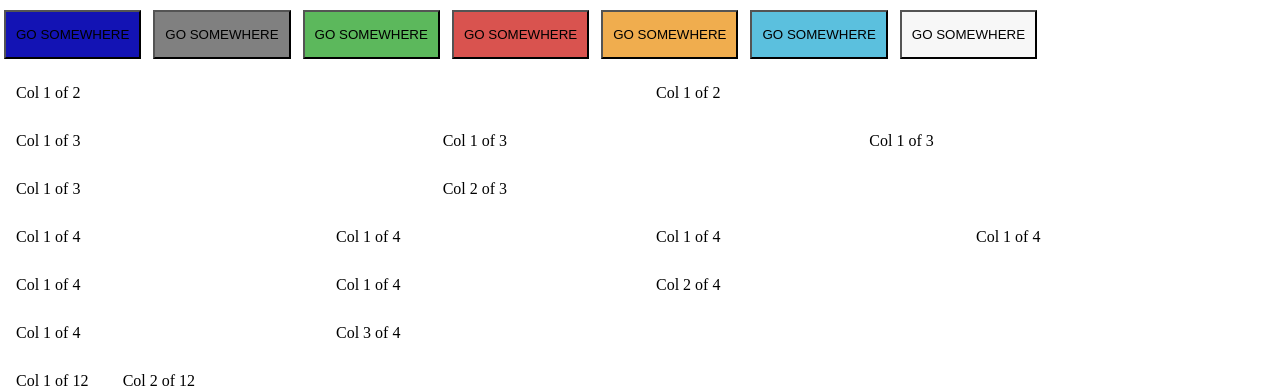
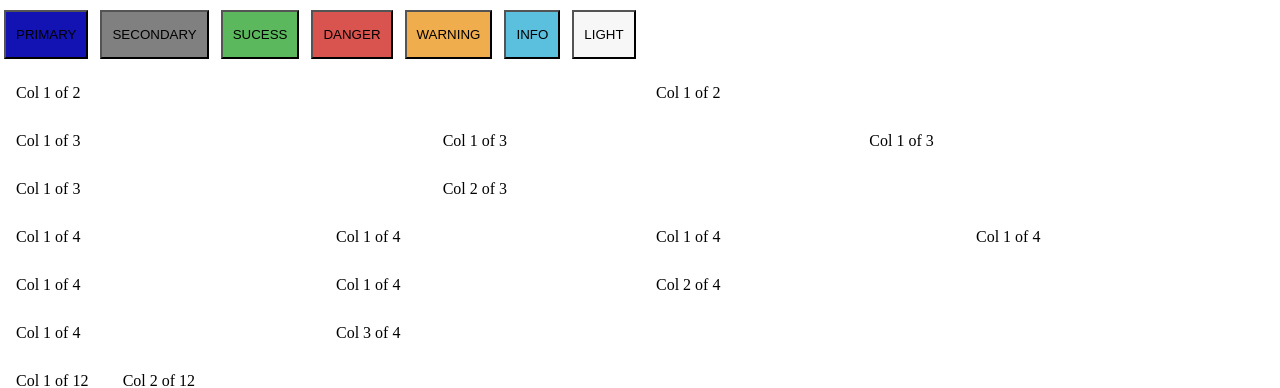
Before and after one commit to BaptisteLECORDIER/Bootsleg, a website: page index.html in a window 1280 px wide. Shown: the top 388 px of the page. Drawn offline with nearby package versions, Linux system fonts and the light colour scheme.

Commit message:
Evan V13

```diff
--- a/index.html
+++ b/index.html
@@ -9,13 +9,13 @@
     <link rel="stylesheet" href="./assets/css/output.css">
 </head>
 <body>
-    <button href="#" class="btn btn-primary">Go somewhere</button>
-    <button href="#" class="btn btn-secondary">Go somewhere</button>
-    <button href="#" class="btn btn-success">Go somewhere</button>
-    <button href="#" class="btn btn-danger">Go somewhere</button>
-    <button href="#" class="btn btn-warning">Go somewhere</button>
-    <button href="#" class="btn btn-info">Go somewhere</button>
-    <button href="#" class="btn btn-light">Go somewhere</button>
+    <button href="#" class="btn btn-primary">Primary</button>
+    <button href="#" class="btn btn-secondary">Secondary</button>
+    <button href="#" class="btn btn-success">Sucess</button>
+    <button href="#" class="btn btn-danger">Danger</button>
+    <button href="#" class="btn btn-warning">Warning</button>
+    <button href="#" class="btn btn-info">Info</button>
+    <button href="#" class="btn btn-light">Light</button>
 
     <section>
         <div class="row">
```
